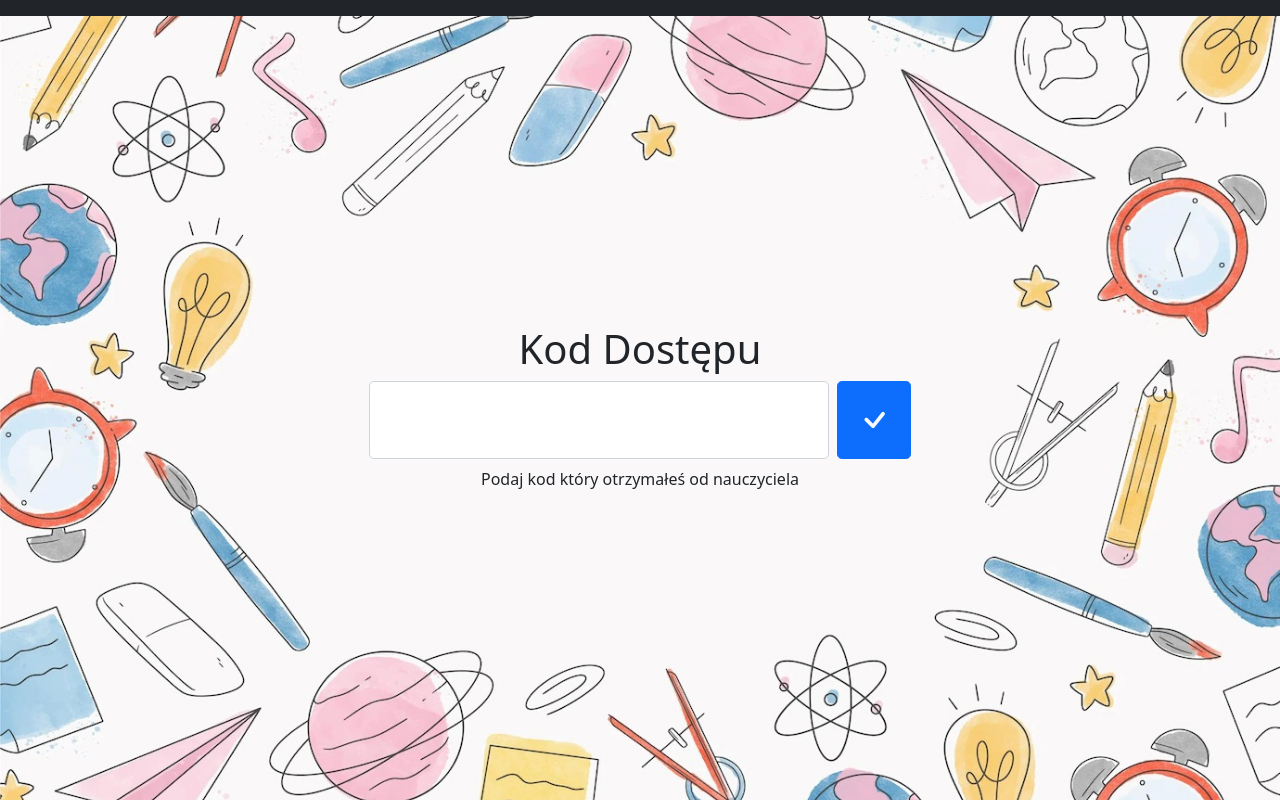
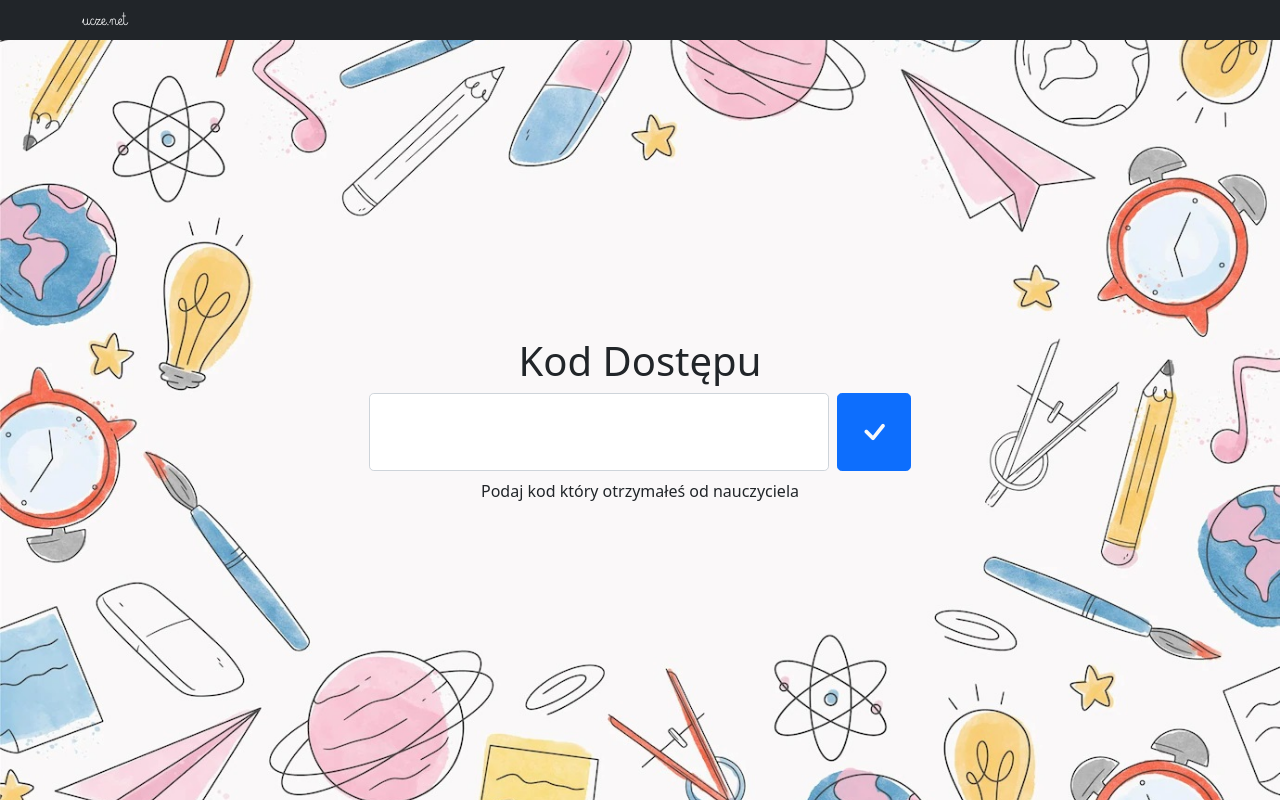
Before and after one commit to frontendypl/kreator-zadan-front, a Vue app: page / in a window 1280 px wide. Built offline with nearby package versions, Linux system fonts and the light colour scheme.

Commit message:
improve styles cd

```diff
--- a/src/App.vue
+++ b/src/App.vue
@@ -106,6 +106,10 @@ export default {
 @import "bootstrap/dist/css/bootstrap.min.css";
 @import "bootstrap-icons/font/bootstrap-icons.css";
 
+.font-element{
+  font-family: element, sans-serif;
+}
+
 body{
   background-image: url("@/assets/images/background.jpg");
   background-size: cover;
--- a/src/components/AppHeaderComponent.vue
+++ b/src/components/AppHeaderComponent.vue
@@ -1,19 +1,16 @@
 <template>
   <nav class=" c-AppHeaderComponent navbar bg-dark text-light">
     <div class="container d-flex justify-content-between">
-      <div class="d-flex">
-<!--        <div>-->
-<!--          Pytania.ucze.net-->
-<!--        </div>-->
-        <div class=""
-            v-if="list._id"
-        >
-          {{list.name}} - <span class="p-1 fw-bold">{{shortCode}}</span>
-        </div>
+      <div class="font-element" v-if="screenWidth>600 || !list._id">
+        <a class="link-light text-decoration-none" href="https://ucze.net">ucze.net</a>
+      </div>
+      <div v-if="list._id"
+      >
+        {{list.name}} - <span class="p-1 fw-bold">{{shortCode}}</span>
       </div>
       <div>
-        <div v-if="player._id">
-          {{player.name}} <button class="btn btn-outline-danger ms-2" @click="restartApp" v-if="list._id">Zamknij</button>
+        <div class="d-flex align-items-center" v-if="list._id">
+          <span class="me-4" v-if="player._id">{{player.name}}</span> <button class="btn btn-outline-danger ms-2" @click="restartApp" v-if="list._id">Zamknij</button>
         </div>
       </div>
     </div>
@@ -40,6 +37,11 @@ export default {
       type: Function
     }
   },
+  computed: {
+    screenWidth(){
+      return window.outerWidth
+    }
+  },
   methods: {
     restartApp(){
       this.setAppLoader(true)
--- a/src/components/AppLoaderComponent.vue
+++ b/src/components/AppLoaderComponent.vue
@@ -12,12 +12,12 @@
         </div>
         <div class="spinner-grow text-warning" role="status">
         </div>
-        <div class="spinner-grow text-info" role="status">
-        </div>
-        <div class="spinner-grow text-light" role="status">
-        </div>
-        <div class="spinner-grow text-dark" role="status">
-        </div>
+<!--        <div class="spinner-grow text-info" role="status">-->
+<!--        </div>-->
+<!--        <div class="spinner-grow text-light" role="status">-->
+<!--        </div>-->
+<!--        <div class="spinner-grow text-dark" role="status">-->
+<!--        </div>-->
       </div>
     </div>
   </div>
--- a/src/views/ExerciseView.vue
+++ b/src/views/ExerciseView.vue
@@ -115,10 +115,6 @@ export default {
   .content-container{
     margin-bottom: 2em;
 
-    &.font-element{
-      font-family: element, sans-serif;
-    }
-
     .text-content {
       margin-bottom: 0;
 
@@ -142,11 +138,6 @@ export default {
       margin: 0 auto;
     }
 
-
-    &.font-element{
-      font-family: element, sans-serif;
-    }
-
     .answer-button {
       font-size: 3em;
       font-weight: 600;
```
